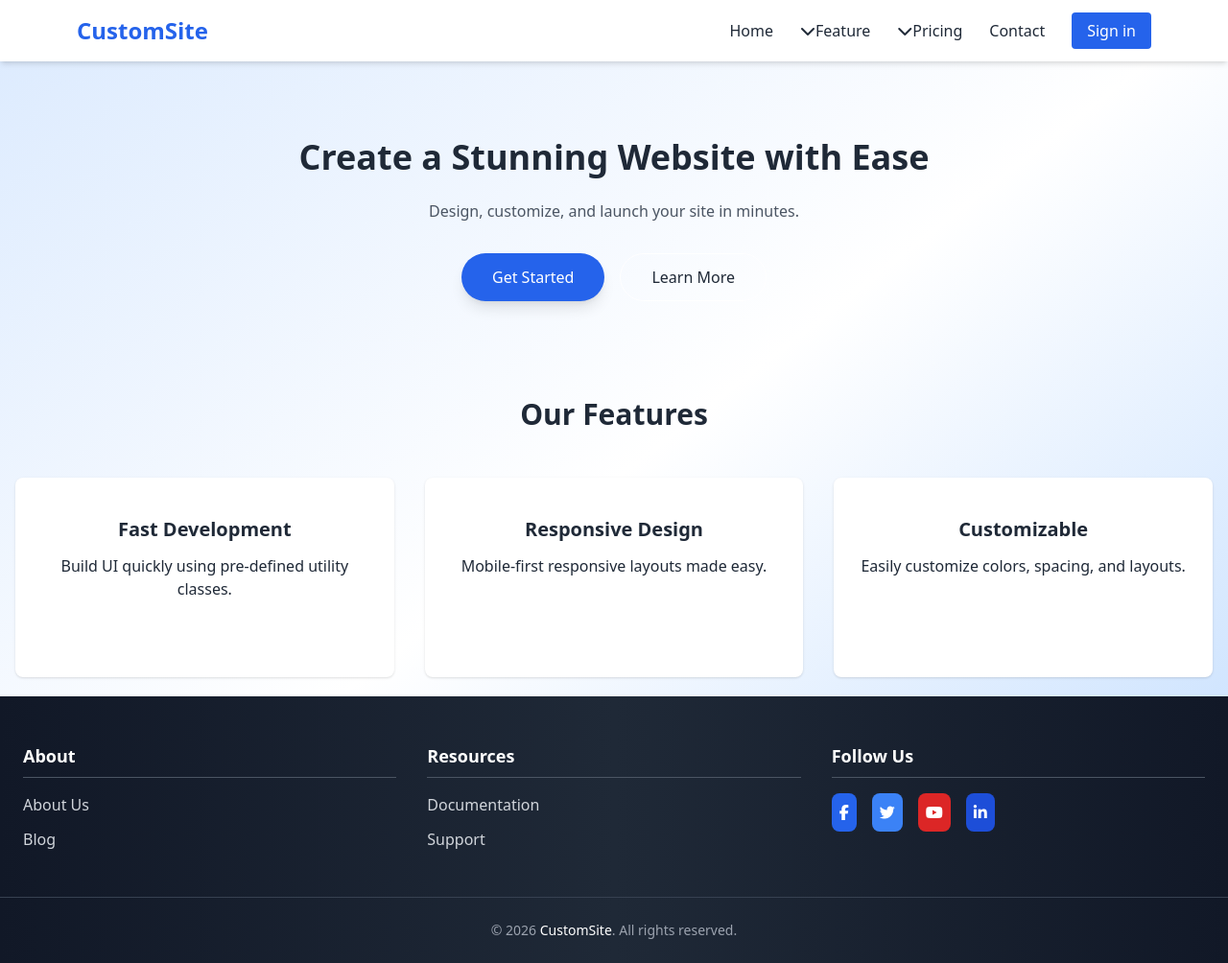
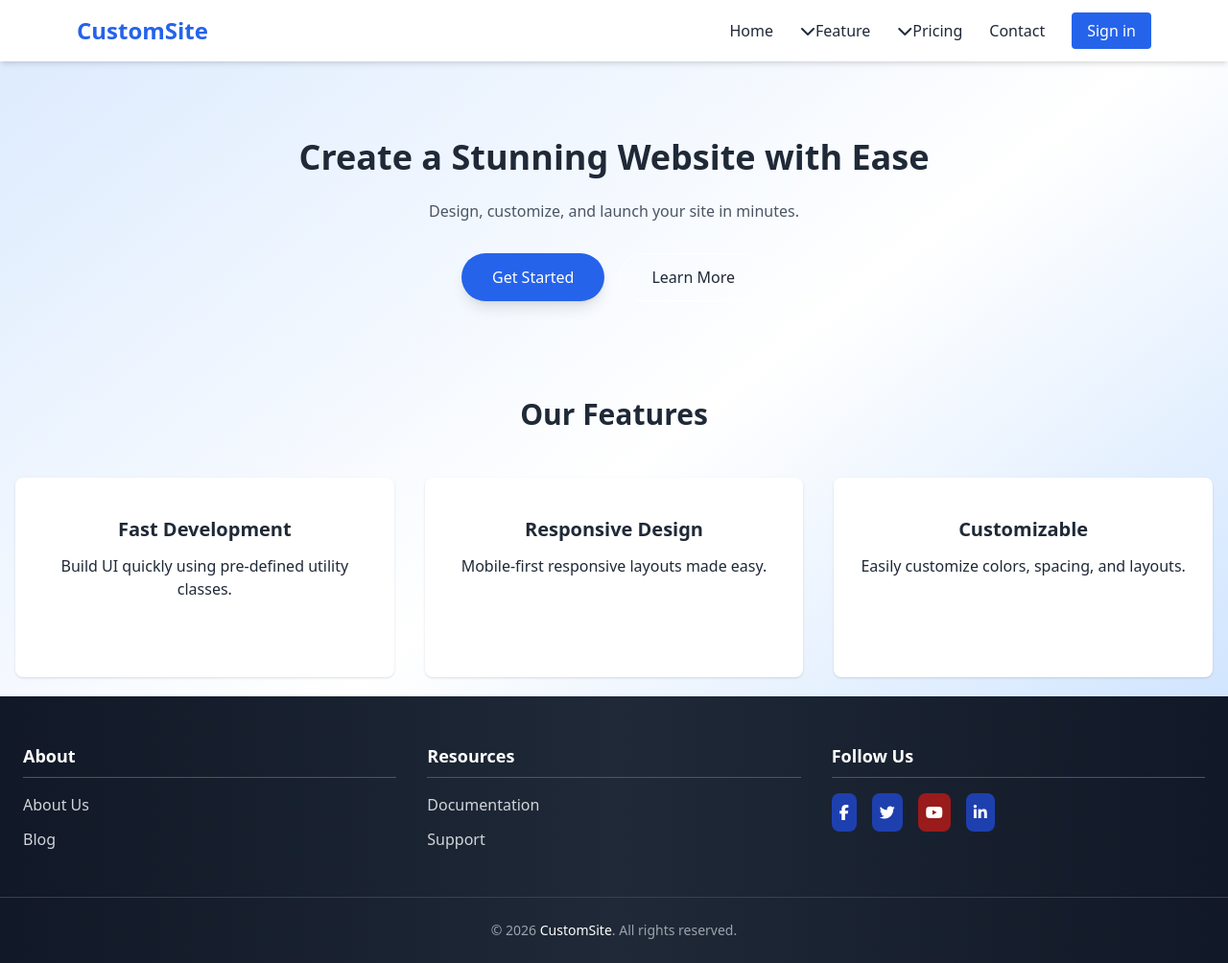
Before and after one commit to Gobika-10/TailwindTask, a website: page Product.html in a window 1280 px wide. Shown: the whole page at 96% size. Drawn offline with nearby package versions, Linux system fonts and the light colour scheme.

Commit message:
added extra

```diff
--- a/Product.html
+++ b/Product.html
@@ -124,19 +124,19 @@
       </h2>
 
       <div class="flex space-x-4">
-        <a href="#" class="bg-blue-600 p-2 rounded-lg hover:scale-110 transition-transform">
+        <a href="#" class="bg-blue-800 p-2 rounded-lg hover:scale-110 transition-transform">
           <i class="fab fa-facebook-f text-white"></i>
         </a>
 
-        <a href="#" class="bg-blue-500 p-2 rounded-lg hover:scale-110 transition-transform">
+        <a href="#" class="bg-blue-800 p-2 rounded-lg hover:scale-110 transition-transform">
           <i class="fab fa-twitter text-white"></i>
         </a>
 
-        <a href="#" class="bg-red-600 p-2 rounded-lg hover:scale-110 transition-transform">
+        <a href="#" class="bg-red-800 p-2 rounded-lg hover:scale-110 transition-transform">
           <i class="fab fa-youtube text-white"></i>
         </a>
 
-        <a href="#" class="bg-blue-700 p-2 rounded-lg hover:scale-110 transition-transform">
+        <a href="#" class="bg-blue-800 p-2 rounded-lg hover:scale-110 transition-transform">
           <i class="fab fa-linkedin-in text-white"></i>
         </a>
       </div>
```
